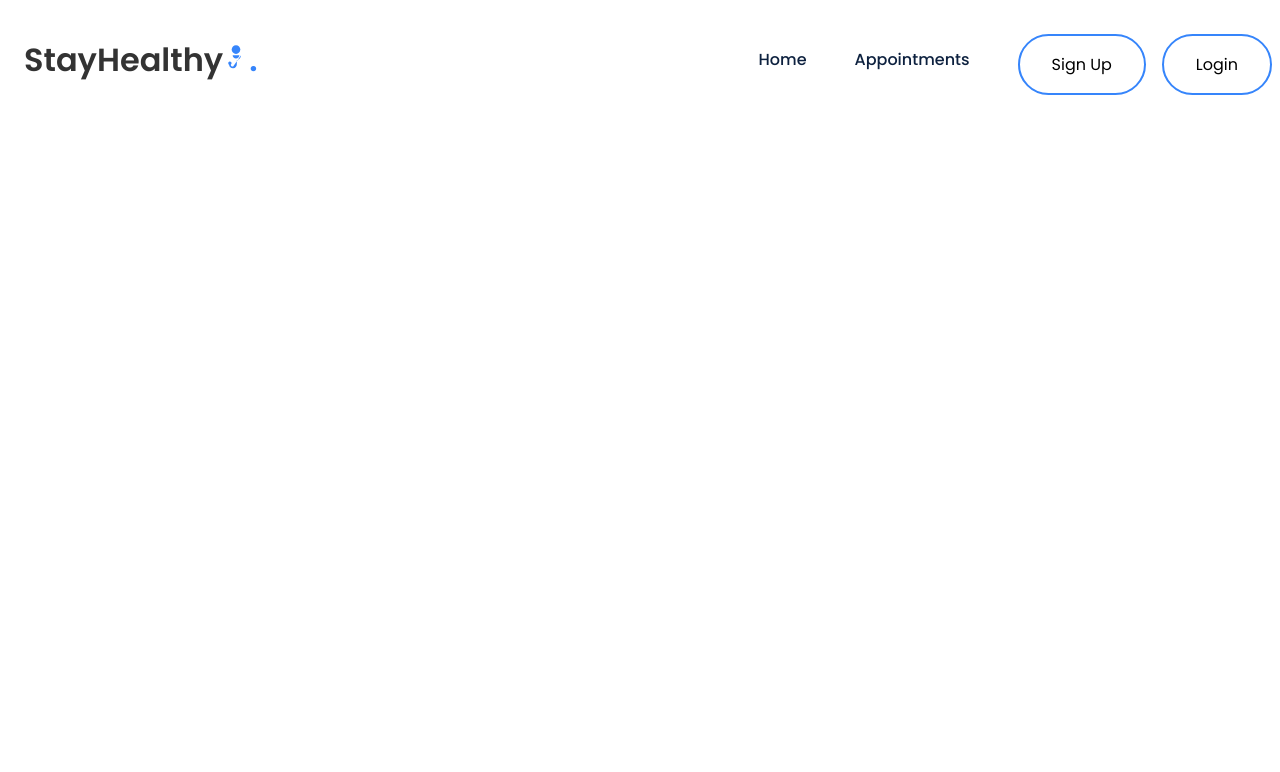
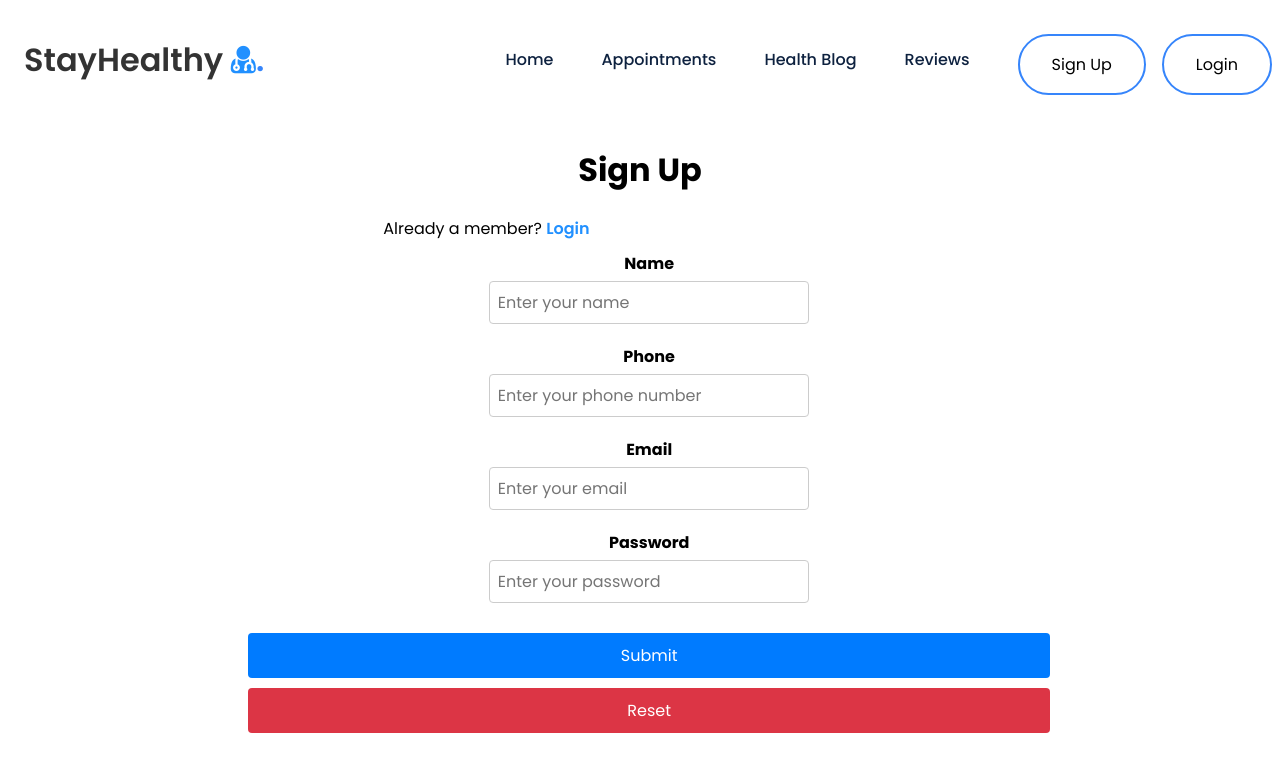
Before and after one commit to pacomeAhossi/med-app, a React (Create React App) app: page /signup in a window 1280 px wide. Shown: the top 772 px of the page. Built offline with nearby package versions, Linux system fonts and the light colour scheme.

Commit message:
Implementation de la logique d'inscription via  un call api

```diff
--- a/src/App.js
+++ b/src/App.js
@@ -14,7 +14,7 @@
             <Navbar/>
             <Routes>
                 <Route path="/" element={<Landing_Page />} />
-                <Route path="/sign-up" element={<Sign_Up />} />
+                <Route path="/signup" element={<Sign_Up />} />
                 <Route path="/login" element={<Login />} />
             </Routes>
         </Router>
--- a/src/Components/Navbar/Navbar.js
+++ b/src/Components/Navbar/Navbar.js
@@ -1,59 +1,100 @@
-import React from "react";
-import './Navbar.css';
+import React, { useEffect, useState } from "react";
+import { Link } from "react-router-dom";
+
+import "./Navbar.css";
+
+
 
 const Navbar = () => {
+    const [click, setClick] = useState(false);
+
+    const [isLoggedIn, setIsLoggedIn] = useState(false);
+    const [username, setUsername] = useState("");
+    const[email,setEmail]=useState("");
+    const [showDropdown, setShowDropdown] = useState(false);
+    const handleClick = () => setClick(!click);
 
 
+    const handleLogout = () => {
+        sessionStorage.removeItem("auth-token");
+        sessionStorage.removeItem("name");
+        sessionStorage.removeItem("email");
+        sessionStorage.removeItem("phone");
+        // remove email phone
+        localStorage.removeItem("doctorData");
+        setIsLoggedIn(false);
+        // setUsername("");
+
+        // Remove the reviewFormData from local storage
+        for (let i = 0; i < localStorage.length; i++) {
+          const key = localStorage.key(i);
+          if (key.startsWith("reviewFormData_")) {
+            localStorage.removeItem(key);
+          }
+        }
+        setEmail('');
+        window.location.reload();
+    }
+    const handleDropdown = () => {
+      setShowDropdown(!showDropdown);
+    }
+    useEffect(() => {
+      const storedemail = sessionStorage.getItem("email");
+
+      if (storedemail) {
+            setIsLoggedIn(true);
+            setUsername(storedemail);
+          }
+        }, []);
   return (
     <nav>
       <div className="nav__logo">
-                <a href="/">
-                    StayHealthy
-                    {/* <!-- Insert an SVG icon of a doctor with a stethoscope --> */}
-                    <svg xmlns="http://www.w3.org/2000/svg" height="26" width="26" viewBox="0 0 1000 1000" style={{fill: '#3685fb'}}>
-                        <title>Doctor With Stethoscope SVG icon</title>
-                        <g>
-                            <g>
-                                {/* <!-- Path for the stethoscope icon --> */}
-                                <path d="M499.8,10c91.7,0,166,74.3,166,166c0,91.7-74.3,166-166,166c-91.7,0-166-74.3-166-166C333.8,84.3,408.1,10,499.8,10z"></path>
-                                {/* <!-- Additional path for the icon --> */}
-                                <path d="M499.8,522.8c71.2,0,129.1-58.7,129.1-129.1H370.6C370.6,464.1,428.6,522.8,499.8,522.8z"></path>
-                                {/* <!-- Another path for the icon --> */}
-                                <path d="M693.2,395c-0.7,94.9-70.3,173.7-160.8,188.9v155.9c0,80.3-60.7,150.8-140.8,155.3c-83,4.7-152.7-58.9-157.6-139.7c-22-12.8-35.6-38.5-30.3-66.7c4.7-25.1,25.5-45.6,50.8-49.9c39.7-6.7,74.1,23.7,74.1,62.1c0,23-12.3,43-30.7,54.1c4.7,45.4,45.1,80.4,92.6,76c44.6-4,77.2-44...."></path>
-                            </g>
-                        </g>
-                    </svg>
-                </a>
-                {/* <!-- A span element for styling purposes --> */}
+        <Link to="/">
+        StayHealthy <i style={{color:'#2190FF'}} className="fa fa-user-md"></i></Link>
         <span>.</span>
       </div>
-            {/* <!-- Navigation icon section with an onClick event listener --> */}
-            <div className="nav__icon"  >
-                {/* <!-- Font Awesome icon for bars (hamburger menu) --> */}
-                <i className="fa fa-times fa fa-bars"></i>
+      <div className="nav__icon" onClick={handleClick}>
+        <i className={click ? "fa fa-times" : "fa fa-bars"}></i>
       </div>
-
-
-            <ul className="nav__links active">
+      <ul className={click ? 'nav__links active' : 'nav__links'}>
         <li className="link">
-                    <a href="../Landing_Page/LandingPage.html">Home</a>
+          <Link to="/">Home</Link>
         </li>
         <li className="link">
-                    <a href="#">Appointments</a>
+          <Link to="/search/doctors">Appointments</Link>
         </li>
         <li className="link">
-                    <a href="../Sign_Up//Sign_Up.html">
-                    <button className="btn1">Sign Up</button>
-                    </a>
+          <Link to="/healthblog">Health Blog</Link>
         </li>
         <li className="link">
-                    <a href="../Login/Login.html">
+         <Link to="/reviews">Reviews</Link>
+        </li>
+        {isLoggedIn?(
+          <>
+            <li className="link">
+              <button className="btn2" onClick={handleLogout}>
+                Logout
+              </button>
+            </li>
+
+          </>
+        ) : (
+          <>
+            <li className="link">
+              <Link to="/signup">
+                <button className="btn1">Sign Up</button>
+              </Link>
+            </li>
+            <li className="link">
+              <Link to="/login">
                 <button className="btn1">Login</button>
-                    </a>
+              </Link>
             </li>
+          </>
+        )}
       </ul>
     </nav>
-    )
-}
+  );
+};
 
 export default Navbar;
--- a/src/Components/Sign_Up/Sign_Up.js
+++ b/src/Components/Sign_Up/Sign_Up.js
@@ -1,58 +1,126 @@
+// Following code has been commented with appropriate comments for your reference.
 import React, { useState } from 'react';
-import './Sign_Up.css';
+import './Sign_Up.css'
+import { Link, useNavigate } from 'react-router-dom';
+import { API_URL } from '../../config';
 
+// Function component for Sign Up form
 const Sign_Up = () => {
+    // State variables using useState hook
+    const [name, setName] = useState('');
+    const [email, setEmail] = useState('');
+    const [phone, setPhone] = useState('');
+    const [password, setPassword] = useState('');
+    const [showerr, setShowerr] = useState(''); // State to show error messages
+    const navigate = useNavigate(); // Navigation hook from react-router
 
-    const [phone, setPhone] = useState('');
+    // Function to handle form submission
+    const register = async (e) => {
+        e.preventDefault(); // Prevent default form submission
 
-    const handlePhone = (e) => {
-        const onlyNums = e.target.value.replace(/\D/g, ''); // Supprime tout sauf les chiffres
-        setPhone(onlyNums.slice(0, 10)); // Limite à 10 chiffres
+        // API Call to register user
+        const response = await fetch(`${API_URL}/api/auth/register`, {
+            method: "POST",
+            headers: {
+                "Content-Type": "application/json",
+            },
+            body: JSON.stringify({
+                name: name,
+                email: email,
+                password: password,
+                phone: phone,
+            }),
+        });
+
+        const json = await response.json(); // Parse the response JSON
+
+        if (json.authtoken) {
+            // Store user data in session storage
+            sessionStorage.setItem("auth-token", json.authtoken);
+            sessionStorage.setItem("name", name);
+            sessionStorage.setItem("phone", phone);
+            sessionStorage.setItem("email", email);
+
+            // Redirect user to home page
+            navigate("/");
+            window.location.reload(); // Refresh the page
+        } else {
+            if (json.errors) {
+                for (const error of json.errors) {
+                    setShowerr(error.msg); // Show error messages
+                }
+            } else {
+                setShowerr(json.error);
+            }
+        }
     };
 
+    // JSX to render the Sign Up form
     return (
-        <div class="container" style={{marginTop: '5%' }}  >
-            <div class="signup-grid">
+        <div className="container" style={{marginTop:'5%'}}>
+            <div className="signup-grid">
                 <div class="signup-text">
                     <h1>Sign Up</h1>
                 </div>
-                <div class="signup-text1" style={{textAlign: 'left'}}>
-                    Already a member? <span><a href="../Login/Login.html" style={{color: '#2190FF' }}> Login</a></span>
+                <div className="signup-text1" style={{ textAlign: 'left' }}>
+                    Already a member? <span><Link to="/login" style={{color: '#2190FF' }} > Login</Link> </span>
                 </div>
-                <div class="signup-form">
-                    <form>
-
+                <div className="signup-form">
+                    <form method="POST" onSubmit={register}>
+                        {/* <!-- Form group for user's name --> */}
                         <div class="form-group">
-                            <label for="name">Name</label>
-                            <input type="text" name="name" id="name" required class="form-control" placeholder="Enter your name" aria-describedby="helpId" />
+                            <label htmlFor="name">Name</label>
+                            <input
+                                type="text"
+                                value={name}
+                                onChange={(e) => setName(e.target.value)}
+                                name="name"
+                                id="name"
+                                className="form-control"
+                                placeholder="Enter your name"
+                                aria-describedby="helpId"
+                            />
                         </div>
-
                         <div class="form-group">
                             <label htmlFor="phone">Phone</label>
                             <input
                                 type="tel"
+                                value={phone}
+                                onChange={(e) => setPhone(e.target.value)}
                                 name="phone"
-                                id="phone" required
-                                maxLength={10}
-                                value={phone}
-                                onChange={handlePhone}
-                                class="form-control"
+                                id="phone"
+                                className="form-control"
                                 placeholder="Enter your phone number"
                                 aria-describedby="helpId"
                             />
                         </div>
-
+                        <div className="form-group">
+                            <label htmlFor="email">Email</label>
+                            <input
+                                value={email}
+                                onChange={(e) => setEmail(e.target.value)}
+                                type="email"
+                                name="email"
+                                id="email"
+                                className="form-control"
+                                placeholder="Enter your email"
+                                aria-describedby="helpId"
+                            />
+                            {showerr && <div className="err" style={{ color: 'red' }}>{showerr}</div>}
+                        </div>
                         <div class="form-group">
-                            <label for="email">Email</label>
-                            <input type="email" name="email" id="email" required class="form-control" placeholder="Enter your email" aria-describedby="helpId" />
+                            <label htmlFor="password">Password</label>
+                            <input
+                                value={password}
+                                onChange={(e) => setPassword(e.target.value)}
+                                name="password"
+                                id="password"
+                                className="form-control"
+                                placeholder="Enter your password"
+                                aria-describedby="helpId"
+                            />
                         </div>
-
-                        <div class="form-group">
-                            <label for="password">Password</label>
-                            <input name="password" id="password" required class="form-control" placeholder="Enter your password" aria-describedby="helpId" />
-                        </div>
-
-                        <div class="btn-group">
+                        <div className="btn-group">
                             <button type="submit" class="btn btn-primary mb-2 mr-1 waves-effect waves-light">Submit</button>
                             <button type="reset" class="btn btn-danger mb-2 waves-effect waves-light">Reset</button>
                         </div>
@@ -60,6 +128,7 @@
                 </div>
             </div>
         </div>
+        /* Note: Sign up role is not stored in the database. Additional logic can be implemented for this based on your React code. */
     )
 }
 
```
Lines whose indentation alone changed are shown as unchanged.
